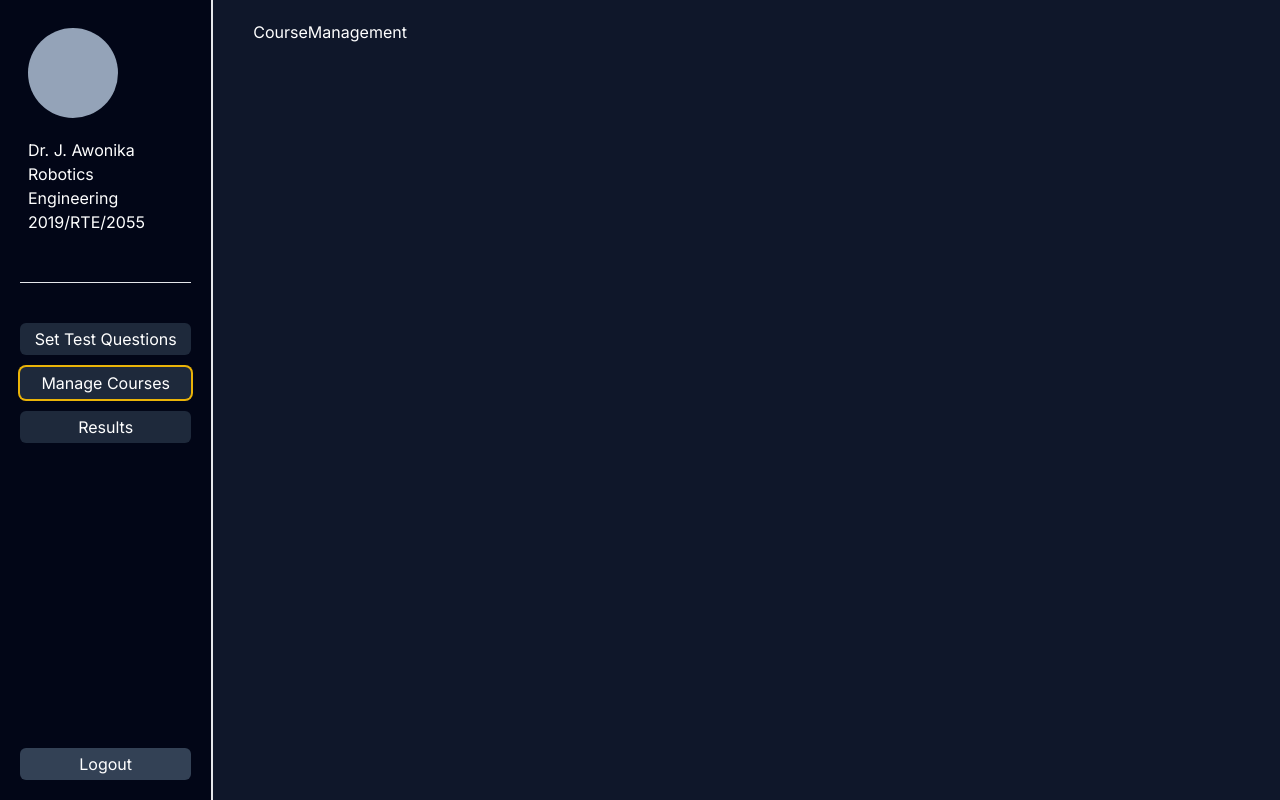
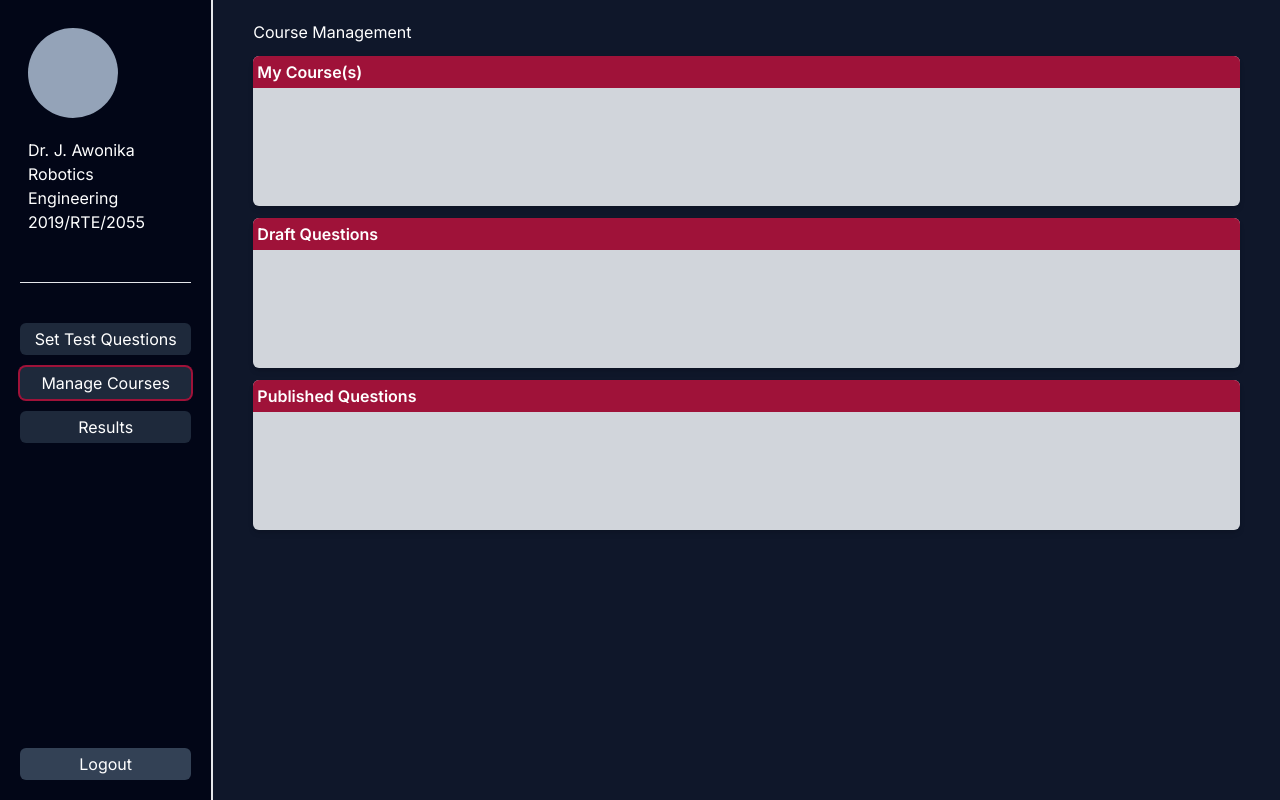
Before and after one commit to lightpc90/cbt, a Next.js app: page /examiner in a window 1280 px wide. Both pictures are taken after a click on the button "Manage Courses". Built offline with nearby package versions, Linux system fonts and the light colour scheme.

Commit message:
updated CourseManagement component imported all the component of the menu to Examiner component and added funtion for conditioner display when menu button clicked added layout for the Result Component

```diff
--- a/src/components/dashboards/examiner/CourseManagement.js
+++ b/src/components/dashboards/examiner/CourseManagement.js
@@ -2,7 +2,18 @@ import React from 'react'
 
 const CourseManagement = () => {
   return (
-    <div>CourseManagement</div>
+    <div>
+        <p>Course Management</p>
+        <div className='h-[150px] bg-gray-300 text-slate-800 font-semibold rounded-md shadow-md my-3 overflow-auto'>
+            <p className='bg-rose-800 p-1 text-white'>My Course(s)</p>
+        </div>
+        <div className='h-[150px] bg-gray-300 text-slate-800 font-semibold rounded-md shadow-md my-3 overflow-auto'>
+            <p className='bg-rose-800 p-1 text-white'>Draft Questions</p>
+        </div>
+        <div className='h-[150px] bg-gray-300 text-slate-800 font-semibold rounded-md shadow-md my-3 overflow-auto'>
+            <p className='bg-rose-800 p-1 text-white'>Published Questions</p>
+        </div>
+    </div>
   )
 }
 
--- a/src/components/dashboards/examiner/Examiner.js
+++ b/src/components/dashboards/examiner/Examiner.js
@@ -33,13 +33,13 @@ const Examiner = () => {
           <hr />
           {/* Navigation section */}
           <div className="flex flex-col mt-10 gap-3">
-            <button onClick={() => handleMenuChange('questionSet')} className={`bg-slate-800 py-1 rounded-md hover:ring-2 hover:ring-white ${menu.questionSet ? `ring-2 ring-yellow-500` : ``} `}>
+            <button onClick={() => handleMenuChange('questionSet')} className={`bg-slate-800 py-1 rounded-md hover:ring-2 hover:ring-white ${menu.questionSet ? `ring-2 ring-rose-800` : ``} `}>
               Set Test Questions
             </button>
-            <button onClick={() => handleMenuChange('courseManagement')} className={`bg-slate-800 py-1 rounded-md hover:ring-2 hover:ring-white ${menu.courseManagement ? `ring-2 ring-yellow-500` : ``} `}>
+            <button onClick={() => handleMenuChange('courseManagement')} className={`bg-slate-800 py-1 rounded-md hover:ring-2 hover:ring-white ${menu.courseManagement ? `ring-2 ring-rose-800` : ``} `}>
               Manage Courses
             </button>
-            <button onClick={() => handleMenuChange('result')} className={`bg-slate-800 py-1 rounded-md hover:ring-2 hover:ring-white ${menu.result ? `ring-2 ring-yellow-500` : ``} `}>
+            <button onClick={() => handleMenuChange('result')} className={`bg-slate-800 py-1 rounded-md hover:ring-2 hover:ring-white ${menu.result ? `ring-2 ring-rose-800` : ``} `}>
               Results
             </button>
           </div>
--- a/src/components/dashboards/examiner/Result.js
+++ b/src/components/dashboards/examiner/Result.js
@@ -1,9 +1,30 @@
 import React from 'react'
 
 const Result = () => {
-  return (
-    <div>Result</div>
-  )
+    return (
+
+        <div>
+            <p>Results</p>
+            <div className='flex gap-5'>
+                {/* List of Courses, */}
+            <div className='h-[500px] overflow-auto bg-slate-300 rounded-md w-8/12'>
+                <div className='bg-rose-800 h-[50px] overflow-auto flex items-center p-2 gap-2'>
+                    <button className={`ring-2 ring-white p-1 rounded-md text-sm shadow-md hover:ring-yellow-500`}>Course1</button>
+                    <button className={`ring-2 ring-white p-1 rounded-md text-sm shadow-md hover:ring-yellow-500`}>Course2</button>
+                    <button className={`ring-2 ring-white p-1 rounded-md text-sm shadow-md hover:ring-yellow-500`}>Course3</button>
+                </div>
+                {/*  Students and their Results */}
+                <div className='p-2'>
+                    ggg
+                </div>
+            </div>
+            {/* Info of the selected course */}
+            <div className='h-[300px] overflow-auto bg-slate-300 rounded-md w-3/12 p-2 text-slate-800 font-semibold'>
+                <p>Course Basic Info</p>
+            </div>
+        </div>
+        </div>
+    )
 }
 
 export default Result
```
